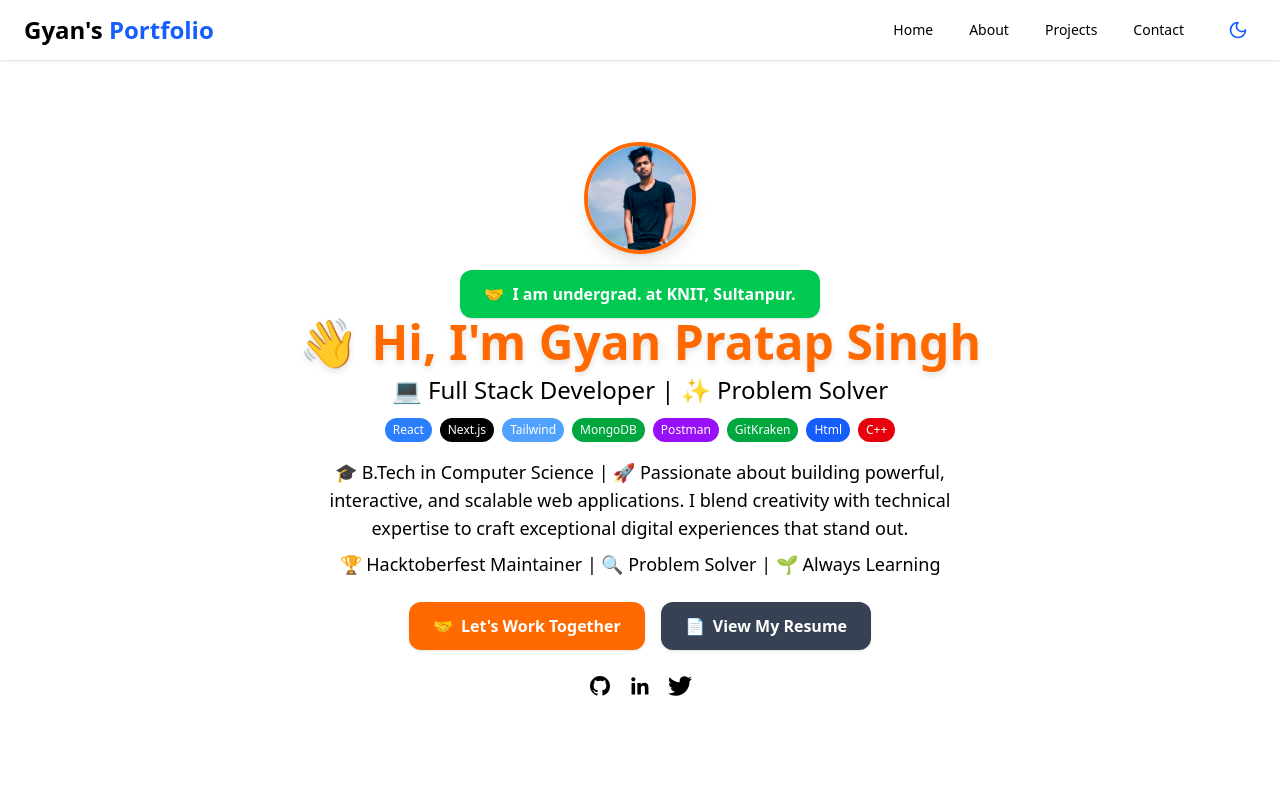
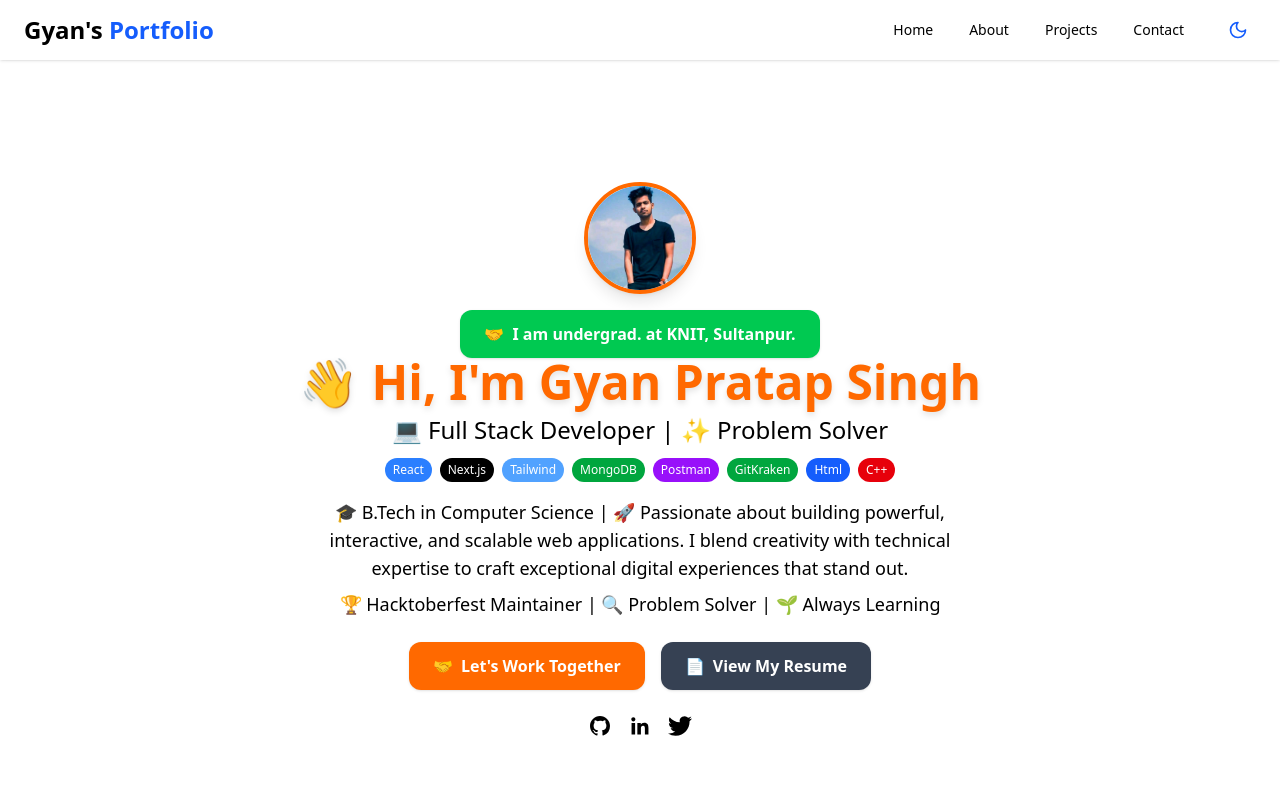
Before and after one commit to Gyanthakur/Gyan-Pratap-Singh, a Next.js app: page / in a window 1280 px wide. Shown: the top 800 px of the page. Built offline with nearby package versions, Linux system fonts and the light colour scheme.

Commit message:
modified: app section

```diff
--- a/src/app/layout.js
+++ b/src/app/layout.js
@@ -51,11 +51,14 @@ export const metadata = {
 export default function RootLayout({ children }) {
   return (
     <html lang="en" suppressHydrationWarning>
-      <body>
-        <ThemeProvider attribute="class" defaultTheme="light" enableSystem={false}>
+      <body className="  dark:bg-black  dark:text-white ">
+        <ThemeProvider attribute="class" defaultTheme="light" enableSystem={true}>
 
           <Navbar />
+          <div className="mt-10 mb-0">
+
           {children}
+          </div>
           <Footer />
         </ ThemeProvider>
       </body>
```
